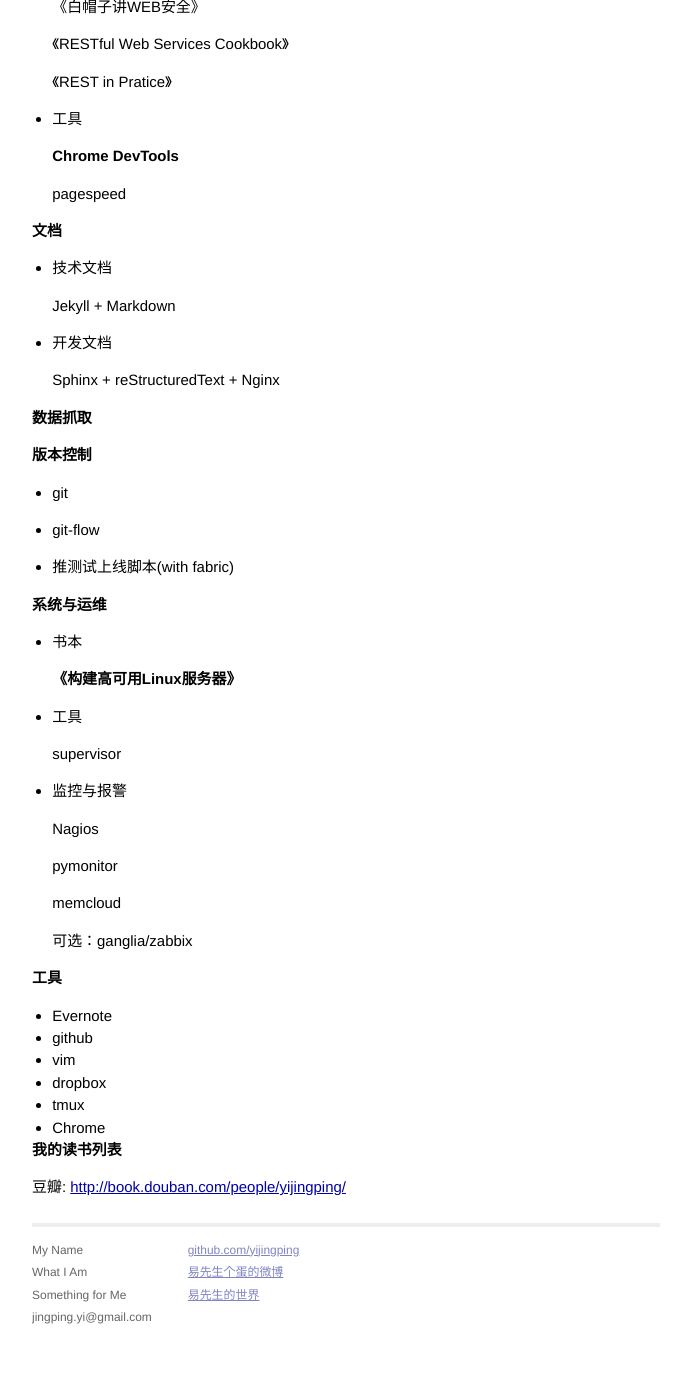
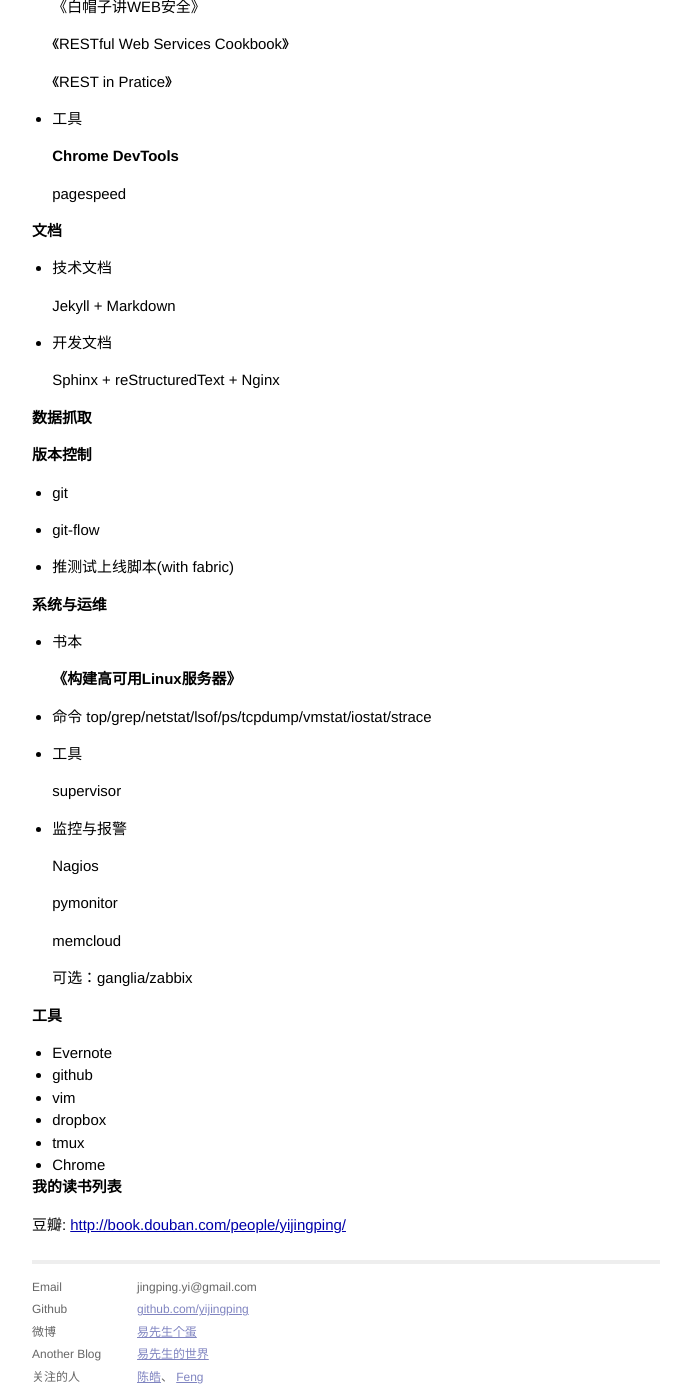
Before and after one commit to yijingping/yijingping.github.com, a Jekyll site: the page built from _posts/2013-08-04-my-knowledge-system.md, in a window 1280 px wide and 1400 px high, scrolled down 1917 px. Shown: the whole window, without its empty margins (294-985 px from the left). Built offline with Jekyll 4.4.1, drawn with Linux system fonts in a browser that asks for light colours; Markdown is read by kramdown in place of the engine named in the settings; before the commit the page ends 3257 px from its top, so only the background shows below that; some of the changed text lies outside the part shown.

```diff
--- a/_layouts/default.html
+++ b/_layouts/default.html
@@ -27,22 +27,35 @@
             <div class="footer">
               <div class="contact">
                 <p>
-                  My Name<br />
-                  What I Am<br />
-                  Something for Me<br />
-                  jingping.yi@gmail.com
+                  Email<br />
+                  Github<br />
+                  微博<br />
+                  Another Blog<br />
+                  关注的人<br />
                 </p>
               </div>
               <div class="contact">
                 <p>
+                  jingping.yi@gmail.com<br />
                   <a href="http://github.com/yijingping/">github.com/yijingping</a><br />
-                  <a href="http://weibo.com/u/1708225792/">易先生个蛋的微博</a><br />
+                  <a href="http://weibo.com/u/1708225792/">易先生个蛋</a><br />
                   <a href="http://mryi.sinaapp.com">易先生的世界</a><br />
+                  <a href="http://coolshell.cn">陈皓</a>、
+                  <a href="http://dbanotes.net">Feng</a><br />
                 </p>
               </div>
             </div>
           </div>
         </div> <!-- /container -->
 
+        <script>
+        (function(i,s,o,g,r,a,m){i['GoogleAnalyticsObject']=r;i[r]=i[r]||function(){
+         (i[r].q=i[r].q||[]).push(arguments)},i[r].l=1*new Date();a=s.createElement(o),
+         m=s.getElementsByTagName(o)[0];a.async=1;a.src=g;m.parentNode.insertBefore(a,m)
+         })(window,document,'script','//www.google-analytics.com/analytics.js','ga');
+
+        ga('create', 'UA-45927312-1', 'yijingping.github.io');
+        ga('send', 'pageview');
+        </script>
     </body>
 </html>
--- a/_layouts/post.html
+++ b/_layouts/post.html
@@ -7,3 +7,13 @@ layout: default
 <div class="post">
 {{ content }}
 </div>
+
+<script>
+(function(i,s,o,g,r,a,m){i['GoogleAnalyticsObject']=r;i[r]=i[r]||function(){
+ (i[r].q=i[r].q||[]).push(arguments)},i[r].l=1*new Date();a=s.createElement(o),
+ m=s.getElementsByTagName(o)[0];a.async=1;a.src=g;m.parentNode.insertBefore(a,m)
+ })(window,document,'script','//www.google-analytics.com/analytics.js','ga');
+
+ga('create', 'UA-45927312-1', 'yijingping.github.io');
+ga('send', 'pageview');
+</script>
--- a/_posts/2013-08-04-my-knowledge-system.md
+++ b/_posts/2013-08-04-my-knowledge-system.md
@@ -142,6 +142,9 @@ WEB后端(python系)
 
   __《构建高可用Linux服务器》__
 
+*  命令
+    top/grep/netstat/lsof/ps/tcpdump/vmstat/iostat/strace
+
 * 工具
 
 	supervisor
```
Also changed, not shown: other parts of _posts/2013-08-04-my-knowledge-system.md (+2 -2 lines).
